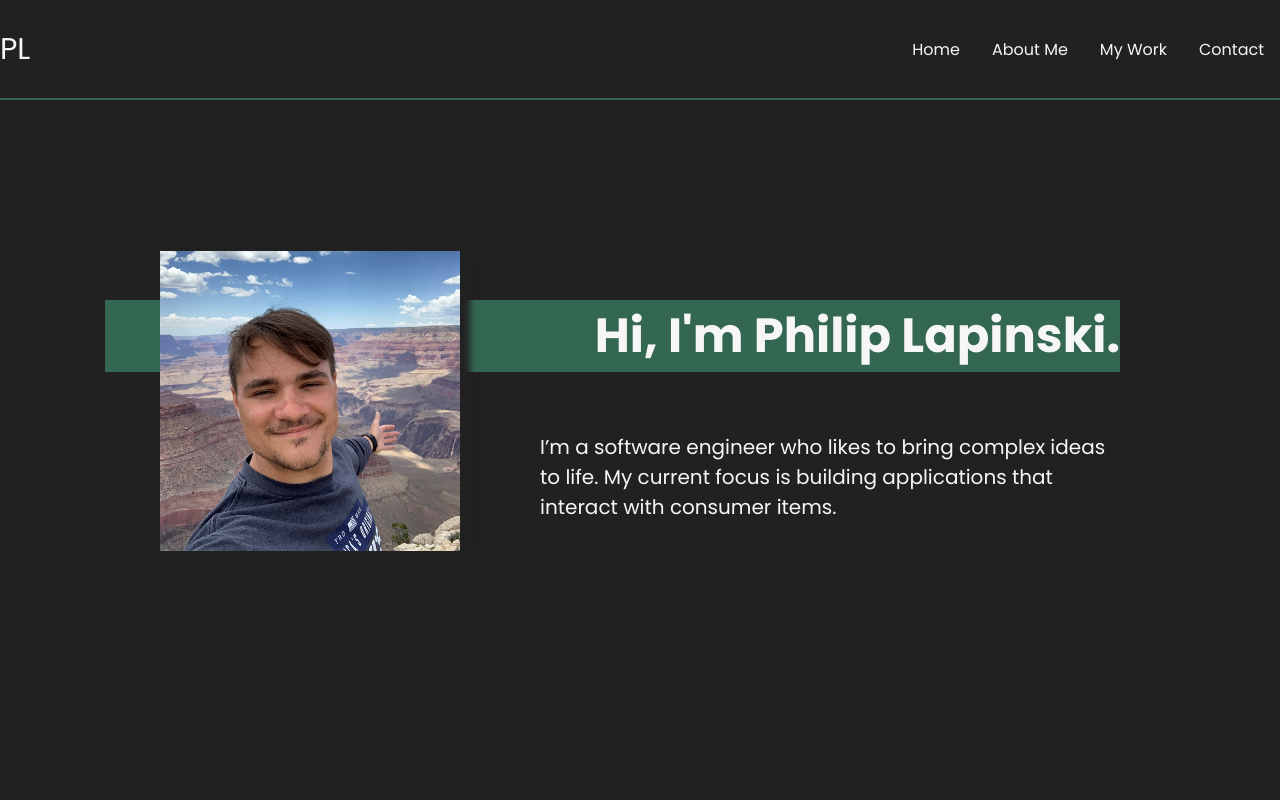
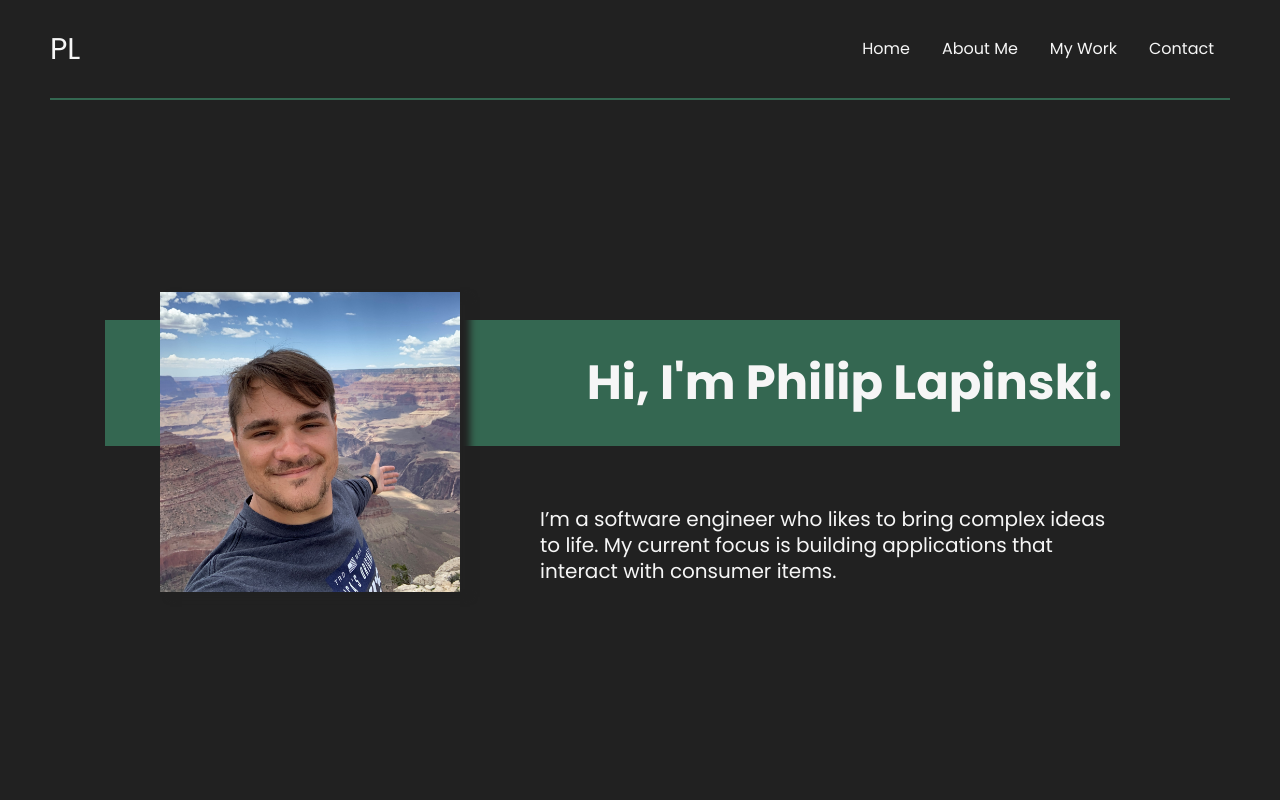
Before and after one commit to PolskaTag/PolskaTag.github.io, a React (Create React App) app: page / in a window 1280 px wide. Shown: the top 800 px of the page. Built offline with nearby package versions, Linux system fonts and the light colour scheme.

Commit message:
A bit of work to navbar

```diff
--- a/src/App.css
+++ b/src/App.css
@@ -26,6 +26,8 @@
   --fs-body: 1rem;
   --bs: 0.25em 0.25em 0.75em rgba(0, 0, 0, 0.25),
     0.125em 0.125em 0.25em rgba(0, 0, 0, 0.15);
+
+  --transition: all 0.25s cubic-bezier(0.65, 0.05, 0.36, 1);
 }
 
 h1 {
@@ -58,6 +60,8 @@ body {
   min-height: 100vh;
   display: flex;
   flex-direction: column;
+  -webkit-font-smoothing: antialiased;
+  line-height: 1.3;
 }
 
 section {
@@ -65,12 +69,41 @@ section {
   padding-bottom: 14vh;
 }
 
+.navbar-header {
+  display: flex;
+  -webkit-box-pack: justify;
+  justify-content: space-between;
+  -webkit-box-align: center;
+  position: fixed;
+  background-color: var(--clr-dark);
+  top: 0px;
+  z-index: 11;
+  padding: 0px 50px;
+  width: 100%;
+  height: 100px;
+  filter: none;
+  transition: var(--transition);
+  pointer-events: auto;
+  user-select: auto;
+}
+
 .main-nav {
   display: flex;
+  -webkit-box-pack: justify;
+  -webkit-box-align: center;
   align-items: center;
   justify-content: space-between;
-  height: 100px;
+  position: relative;
+  width: 100%;
+  counter-reset: item 0;
+  z-index: 12;
   border-bottom: 2px var(--clr-accent) solid;
+}
+
+.nav-links {
+  display: flex;
+  -webkit-box-align: center;
+  align-items: center;
 }
 
 .main-nav ul {
@@ -89,6 +122,7 @@ section {
 .main-nav a:hover {
   color: var(--clr-accent);
 }
+
 .nav-logo {
   font-size: 30px;
 }
@@ -107,6 +141,7 @@ section {
   /* align-items: stretch; */
   justify-content: space-between;
   flex-grow: 1;
+  margin-top: 200px;
 }
 
 .home .philip-img {
@@ -142,11 +177,9 @@ section {
   position: relative;
   background-color: var(--clr-accent);
   text-align: right;
-  /* padding: 1rem 0.5rem;
-  width: 150%;
-  left: -35vw; */
   width: 175%;
   left: -75%;
+  padding: 2rem 0.5rem;
 }
 
 .about {
--- a/src/components/Navbar.js
+++ b/src/components/Navbar.js
@@ -1,7 +1,9 @@
 function Navbar() {
   return (
+    <header className="navbar-header">
       <nav className="main-nav">
         <div className="nav-logo">PL</div>
+        <div className="nav-links">
           <ul>
             <li>
               {" "}
@@ -17,7 +19,9 @@ function Navbar() {
               <a>Contact</a>
             </li>
           </ul>
+        </div>
       </nav>
+    </header>
   );
 }
 
```
Lines whose indentation alone changed are shown as unchanged.
